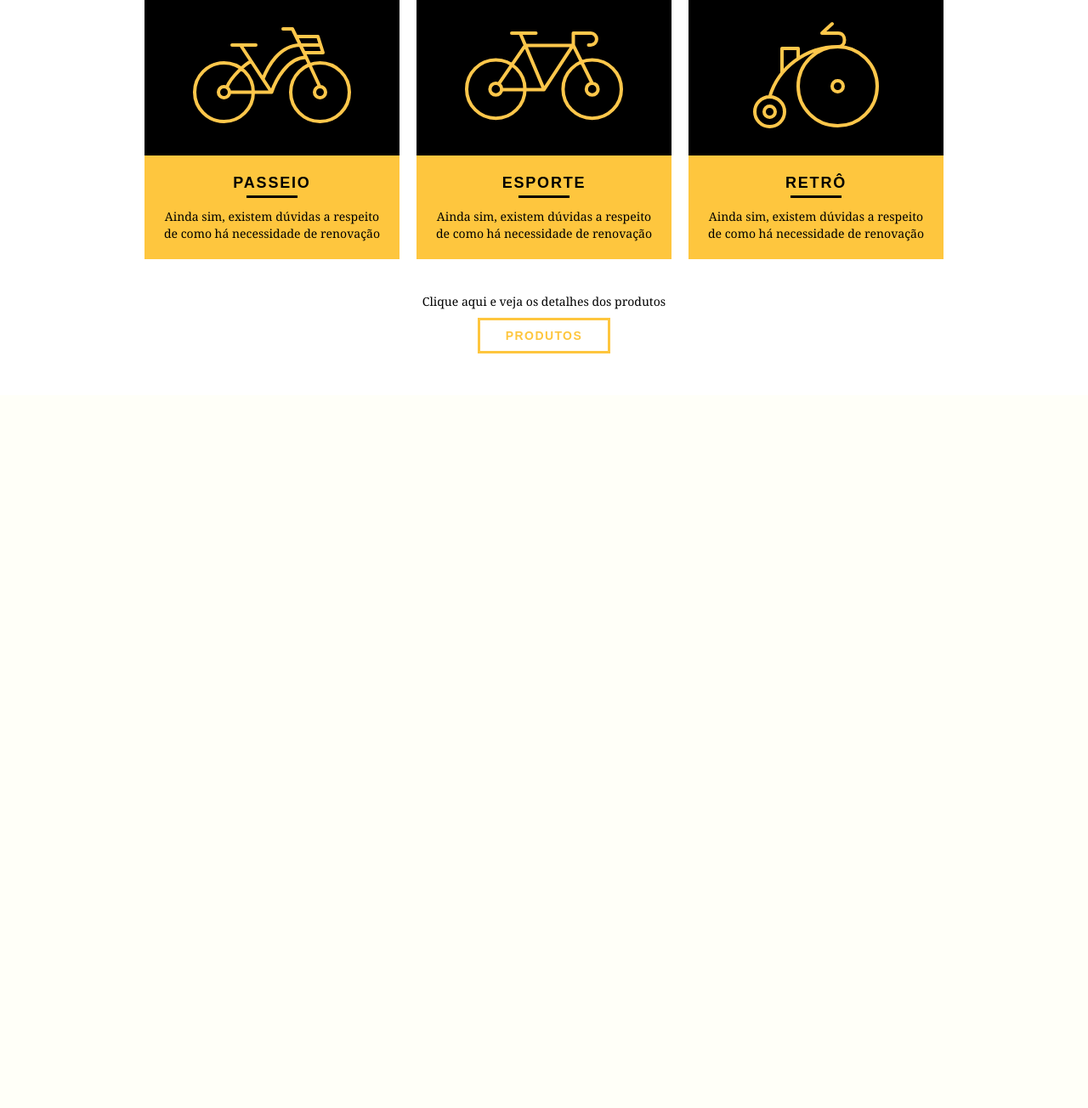
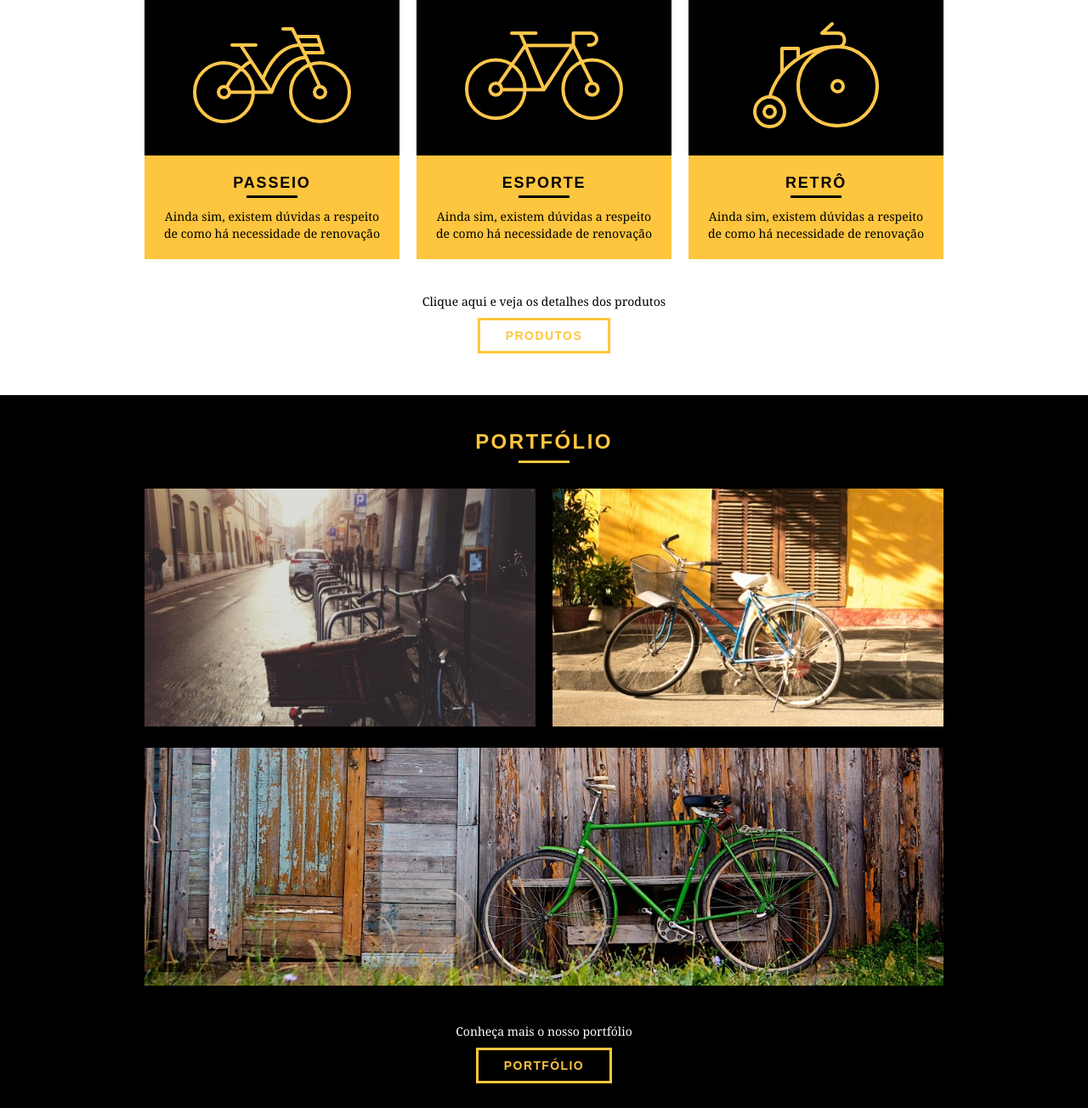
Before and after one commit to thalesonunes/pequenos-projetos, a PHP site: page / in a window 1280 px wide. Shown: the part 607-1911 px from the top of the page at 85% size. Before the commit the page ends 1023 px from the top, so only its background shows below. Run offline with PHP 8.4, Linux system fonts and the light colour scheme.

Commit message:
Portfolio da página inicial finalizado

```diff
--- a/sabor-caipiria/css/style.css
+++ b/sabor-caipiria/css/style.css
@@ -183,3 +183,27 @@ p{
 .call p{
     margin-bottom: 20px;
 }
+
+/* Portfólio */
+
+.portfolio{
+    width: 100%;
+    background-color: #000;
+    padding: 40px 0;
+}
+
+.portfolio .subtitulo{
+    color: var(--yellow);
+}
+
+.portfolio .subtitulo::after{
+    background-color: var(--yellow);
+}
+
+.portfolio-lista li:last-child{
+    margin-top: 20px;
+}
+
+.portfolio .call p{
+    color: #fff;
+}
--- a/sabor-caipiria/index.html
+++ b/sabor-caipiria/index.html
@@ -68,7 +68,24 @@
 
 			<div class="call">
 				<p>Clique aqui e veja os detalhes dos produtos</p>
-				<a href="produtos.hmtl" class="btn btn-preto">Produtos</a>
+				<a href="produtos.html" class="btn btn-preto">Produtos</a>
+			</div>
+		</section>
+		<!-- Fim de Produtos -->
+
+		<section class="portfolio">
+			<div class="container">
+				<h2 class="subtitulo">Portfólio</h2>
+				<ul class="portfolio-lista">
+					<li class="grid-8"> <img src="img/portfolio/retro.jpg" alt="Bicileta Retrô"> </li>
+					<li class="grid-8"> <img src="img/portfolio/passeio.jpg" alt="Bicileta Passeio"> </li>
+					<li class="grid-16"> <img src="img/portfolio/esporte.jpg" alt="Bicileta esporte"> </li>
+				</ul>
+
+				<div class="call">
+					<p>Conheça mais o nosso portfólio</p>
+					<a href="portfolio.html" class="btn">Portfólio</a>
+				</div>
 			</div>
 		</section>
 
```
